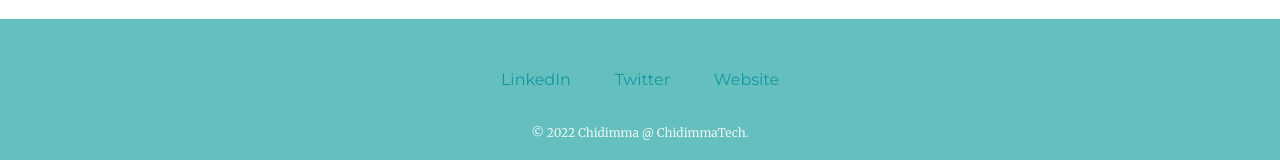
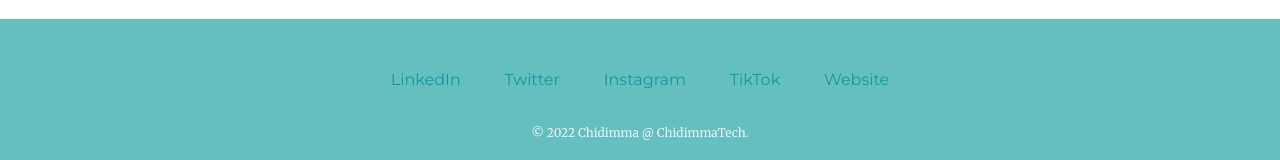
Before and after one commit to ChidimmaTech/digital-cv, a plain HTML site: page index.html in a window 1280 px wide. Shown: the part 4231-4391 px from the top of the page. Drawn offline with Linux system fonts and the light colour scheme.

Commit message:
Update index.html

```diff
--- a/index.html
+++ b/index.html
@@ -118,6 +118,8 @@
   <div class="bottom-container">
     <a class="footer-link" href="https://www.linkedin.com/in/hrhprincessmma/" target="_blank">LinkedIn</a>
     <a class="footer-link" href="https://twitter.com/chidimmatech" target="_blank">Twitter</a>
+    <a class="footer-link" href="https://instagram.com/chidimma.tech" target="_blank">Instagram</a>
+    <a class="footer-link" href="https://tiktok.com/chidimma.tech" target="_blank">TikTok</a>
     <a class="footer-link" href="https://www.chidimma.tech/" target="_blank">Website</a>
     <p class="copyright">© 2022 Chidimma @ ChidimmaTech.</p>
   </div>
```
